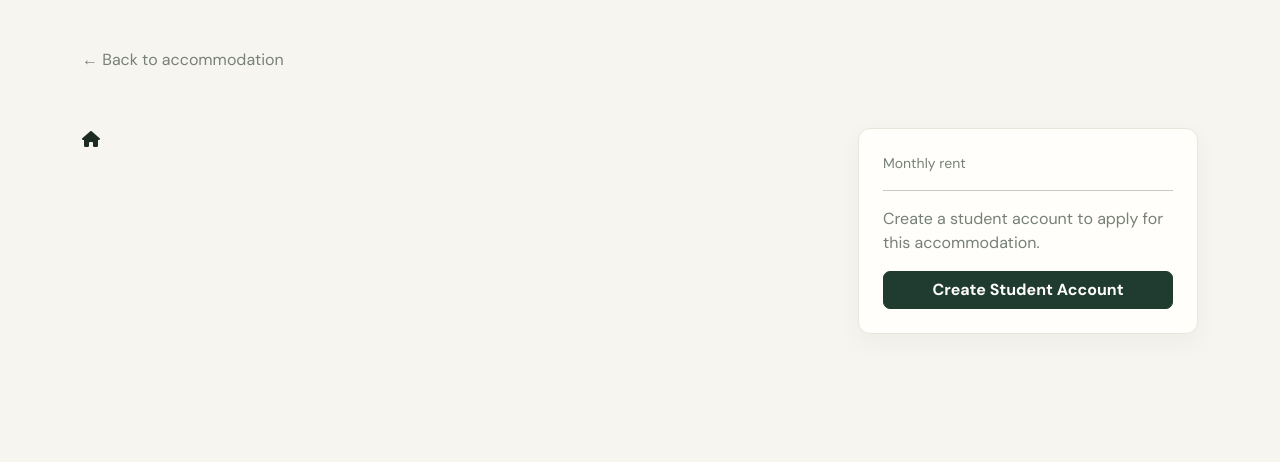
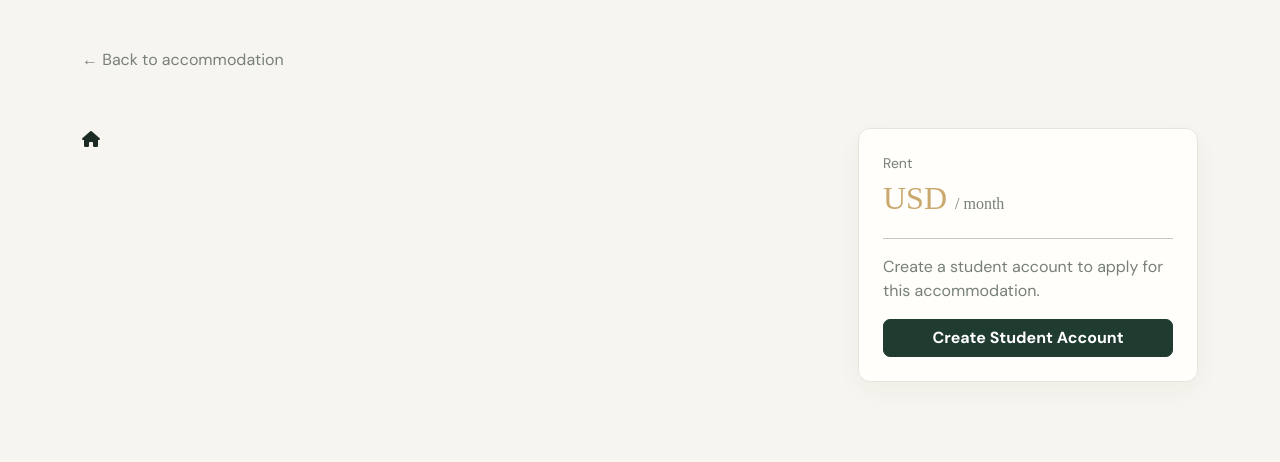
Before and after one commit to tarieciphertech/homebridge, a Python web app: template app/templates/public/property_detail.html in a window 1280 px wide. Shown: the part 75-537 px from the top of the page. Run offline with Jinja, Linux system fonts and the light colour scheme; the template is opened without the code that fills it, so the values that code supplies are empty; some libraries are stand-ins or nearby versions; some web fonts are replaced.

Commit message:
Show nearby institutions and local rent terms on listings

```diff
--- a/app/templates/public/property_detail.html
+++ b/app/templates/public/property_detail.html
@@ -5,10 +5,11 @@
 <div class="row g-5 mt-2"><div class="col-lg-8">
 {% if prop.images %}<img id="mainImg" src="{{url_for('public.uploaded_file',filename=prop.images[0].filename)}}" class="w-100 rounded-4 mb-3" style="height:440px;object-fit:cover">{% if prop.images|length>1 %}<div class="d-flex gap-2 flex-wrap">{% for img in prop.images %}<img src="{{url_for('public.uploaded_file',filename=img.filename)}}" onclick="mainImg.src=this.src" class="rounded" style="width:90px;height:70px;object-fit:cover;cursor:pointer">{% endfor %}</div>{% endif %}{% else %}<div class="no-image rounded-4" style="height:440px"><i class="fas fa-house"></i></div>{% endif %}
 <div class="mt-4"><span class="badge bg-success">{{ prop.availability_status|title }}</span>{% if prop.is_verified %}<span class="badge bg-primary ms-2">Verified</span>{% endif %}<h1 class="mt-3">{{prop.title}}</h1><p class="text-muted"><i class="fas fa-location-dot me-2"></i>{{prop.location}}, {{prop.city}}, {{prop.country}}</p>
+{% if prop.local_details and (prop.local_details.institution_name or prop.local_details.campus_name) %}<div class="alert alert-light border"><strong><i class="fas fa-graduation-cap me-2"></i>Nearby education</strong><div class="mt-1">{{ prop.local_details.institution_name or '' }}{% if prop.local_details.campus_name %} · {{ prop.local_details.campus_name }}{% endif %}{% if prop.local_details.distance_km is not none %}<span class="text-muted"> · {{ prop.local_details.distance_km }} km away</span>{% endif %}</div></div>{% endif %}
 <div class="row g-3 my-3">{% if prop.available_rooms is not none %}<div class="col-4"><div class="card p-3 text-center">{{prop.available_rooms}}<small class="text-muted d-block">Rooms Available</small></div></div>{% endif %}{% if prop.bedrooms %}<div class="col-4"><div class="card p-3 text-center">{{prop.bedrooms}}<small class="text-muted d-block">Bedrooms</small></div></div>{% endif %}{% if prop.bathrooms %}<div class="col-4"><div class="card p-3 text-center">{{prop.bathrooms}}<small class="text-muted d-block">Bathrooms</small></div></div>{% endif %}</div>
 <h4>About this accommodation</h4><p class="text-muted" style="line-height:1.8">{{prop.description}}</p>{% if prop.amenities %}<h4>Amenities</h4>{% for amenity in prop.amenities.split(',') %}<span class="badge bg-secondary me-1 mb-1">{{amenity.strip()}}</span>{% endfor %}{% endif %}{% if prop.house_rules %}<h4 class="mt-4">House Rules</h4><p class="text-muted">{{prop.house_rules}}</p>{% endif %}
 </div></div>
-<div class="col-lg-4"><div class="card p-4 sticky-top" style="top:90px"><small class="text-muted">Monthly rent</small><div style="font-size:2rem;color:var(--gold);font-family:'Cormorant Garamond'">{{prop.price}}</div><hr>
+<div class="col-lg-4"><div class="card p-4 sticky-top" style="top:90px"><small class="text-muted">Rent</small><div style="font-size:2rem;color:var(--gold);font-family:'Cormorant Garamond'">{{ prop.local_details.rent_currency if prop.local_details else 'USD' }} {{prop.price}}<small class="text-muted fs-6"> / {{ prop.local_details.rent_period if prop.local_details else 'month' }}</small></div><hr>
 {% if current_user.is_authenticated and current_user.role == 'student' %}
   {% if student_service_fee > 0 %}<div class="alert alert-warning small">A confirmed student service fee is required before submitting an application.</div><a href="{{ url_for('student.service_fee') }}" class="btn btn-outline-light w-100 mb-3">View Service Fee</a>{% endif %}
   <h5>Apply for this property</h5><form method="post" action="{{url_for('student.apply',property_id=prop.id)}}"><textarea class="form-control mb-3" name="message" rows="5" placeholder="Tell the landlord what you are looking for..."></textarea><button class="btn btn-gold w-100">Submit Application</button></form>
```
